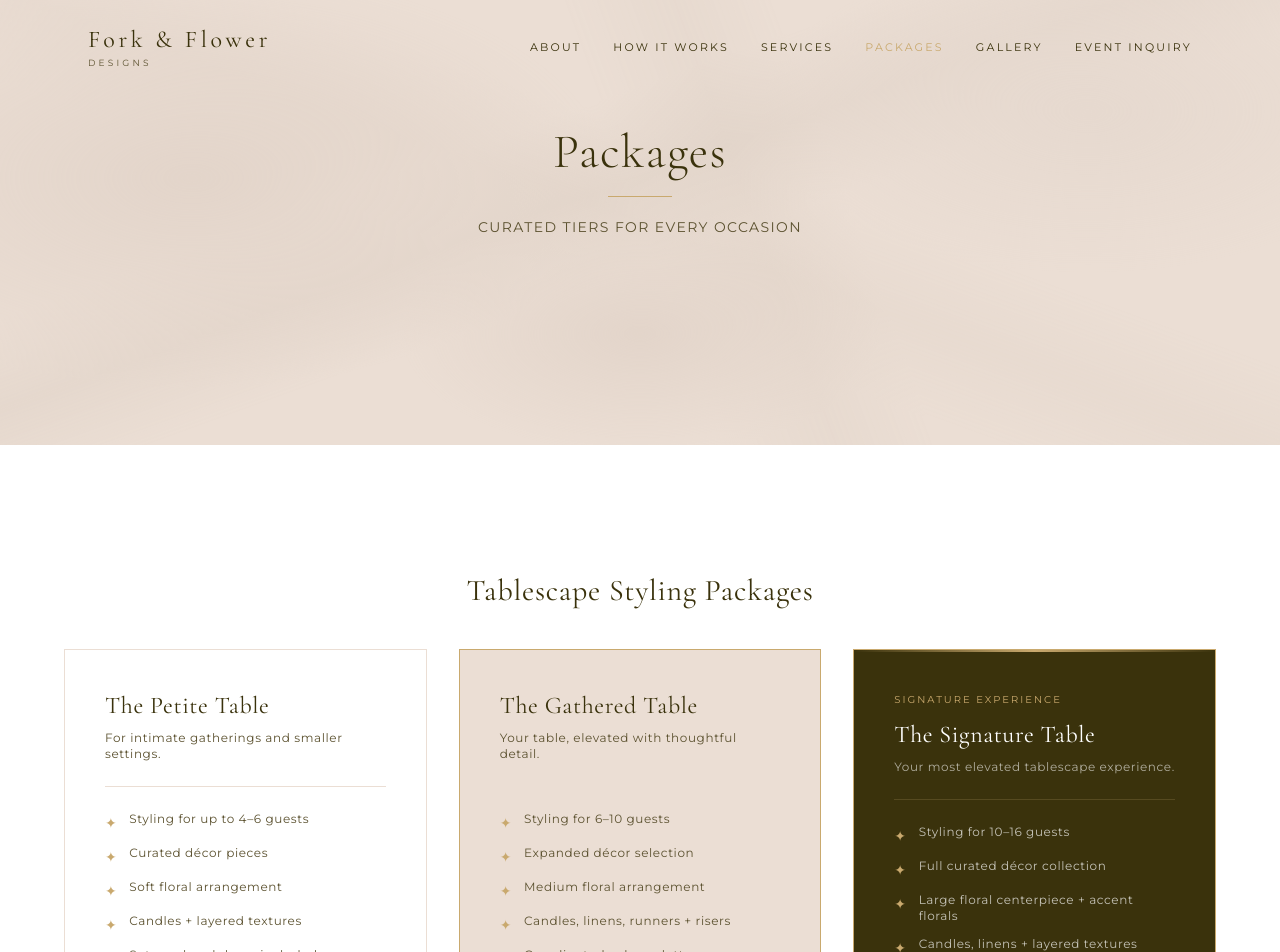
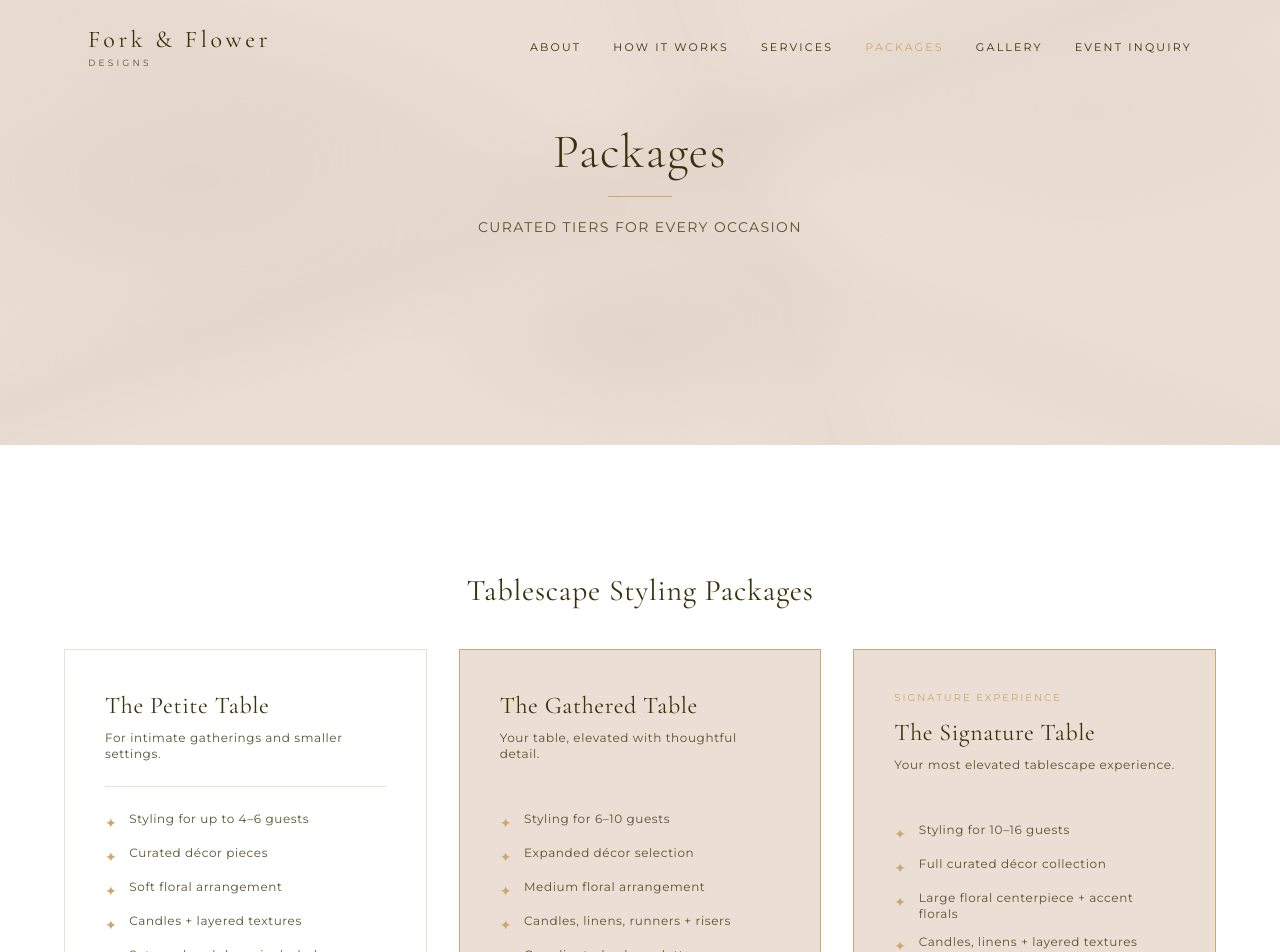
Before and after one commit to eduarduino/fork-and-flower-designs, a Next.js app: page /packages in a window 1280 px wide. Shown: the top 952 px of the page. Built offline with nearby package versions, Linux system fonts and the light colour scheme.

Commit message:
Tone down Signature cards: cream-dark bg with gold border and label

```diff
--- a/src/components/sections/PackageCards.tsx
+++ b/src/components/sections/PackageCards.tsx
@@ -144,18 +144,11 @@ function PackageCard({
   return (
     <div
       className={`relative flex flex-col h-full border transition-all duration-300 hover:shadow-lg ${
-        isSignature
-          ? "border-gold bg-charcoal text-cream"
-          : pkg.highlighted
-            ? "border-gold bg-cream-dark"
-            : "border-cream-dark bg-white hover:border-gold/50"
+        isSignature || pkg.highlighted
+          ? "border-gold bg-cream-dark"
+          : "border-cream-dark bg-white hover:border-gold/50"
       }`}
     >
-      {/* Gold accent bar on signature cards */}
-      {isSignature && (
-        <div className="h-[2px] bg-gradient-to-r from-transparent via-gold to-transparent" />
-      )}
-
       <div className="flex flex-col h-full p-8 md:p-10">
         {isSignature && (
           <p className="font-sans text-[10px] tracking-[0.2em] uppercase text-gold mb-3">
@@ -163,20 +156,20 @@ function PackageCard({
           </p>
         )}
 
-        <h3 className={`font-serif text-2xl tracking-wide ${isSignature ? "text-cream" : "text-charcoal"}`}>
+        <h3 className="font-serif text-2xl tracking-wide text-charcoal">
           {pkg.name}
         </h3>
-        <p className={`mt-2 font-sans text-xs tracking-wider ${isSignature ? "text-cream/60" : "text-charcoal-light"}`}>
+        <p className="mt-2 font-sans text-xs tracking-wider text-charcoal-light">
           {pkg.description}
         </p>
 
-        <div className={`h-px my-6 ${isSignature ? "bg-gold/20" : "bg-cream-dark"}`} />
+        <div className="h-px my-6 bg-cream-dark" />
 
         <ul className="space-y-3 flex-1">
           {pkg.includes.map((item) => (
             <li
               key={item}
-              className={`flex items-start gap-3 font-sans text-xs tracking-wider ${isSignature ? "text-cream/70" : "text-charcoal-light"}`}
+              className="flex items-start gap-3 font-sans text-xs tracking-wider text-charcoal-light"
             >
               <span className="mt-0.5 text-gold text-sm">✦</span>
               {item}
@@ -185,7 +178,7 @@ function PackageCard({
         </ul>
 
         {pkg.perfectFor && (
-          <p className={`mt-6 font-serif text-sm italic ${isSignature ? "text-cream/50" : "text-charcoal-light/80"}`}>
+          <p className="mt-6 font-serif text-sm italic text-charcoal-light/80">
             {pkg.perfectFor}
           </p>
         )}
@@ -193,11 +186,7 @@ function PackageCard({
         {pkg.detailedDescription && onViewDetails && (
           <button
             onClick={() => onViewDetails(pkg)}
-            className={`mt-6 self-start inline-flex items-center gap-2 font-sans text-[11px] tracking-[0.12em] uppercase transition-colors ${
-              isSignature
-                ? "text-gold hover:text-cream"
-                : "text-gold hover:text-charcoal"
-            }`}
+            className="mt-6 self-start inline-flex items-center gap-2 font-sans text-[11px] tracking-[0.12em] uppercase text-gold hover:text-charcoal transition-colors"
           >
             <span className="border-b border-current pb-0.5">View Full Details</span>
             <svg width="14" height="14" viewBox="0 0 14 14" fill="none" stroke="currentColor" strokeWidth="1.2">
```
